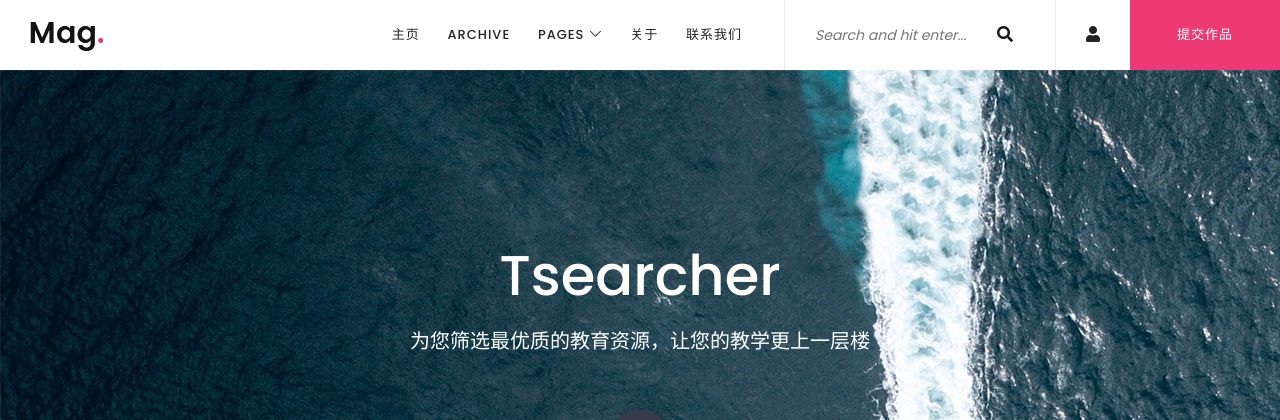
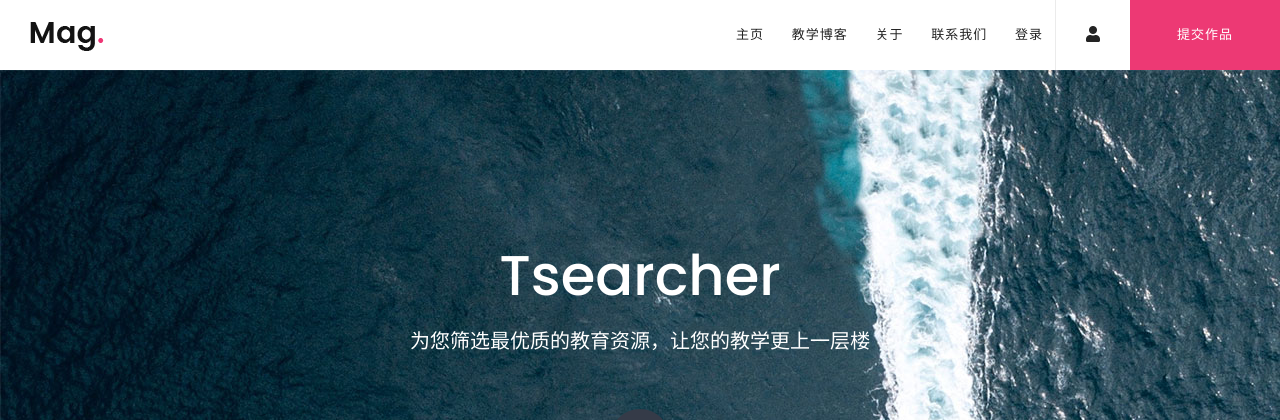
Before and after one commit to Ledzy/tsearcher, a Django app: page / in a window 1280 px wide. Shown: the top 420 px of the page. Run offline with Django 3.2, Linux system fonts and the light colour scheme; parts of the project's set-up code (start-up, migrations or seed data) failed here and were passed over; some libraries are stand-ins or nearby versions; some web fonts are replaced.

Commit message:
merge blog, haven't migrate

```diff
--- a/account/models.py
+++ b/account/models.py
@@ -8,7 +8,7 @@ from blog.models import Blog
 
 # Create your models here.
 class UserExtension(models.Model):
-    user = models.OneToOneField(User,on_delete=models.CASCADE,related_name="extension",parent_link=True,primary_key=True)
+    user = models.OneToOneField(User,on_delete=models.CASCADE,related_name="extension",parent_link=True)
     register_date = models.DateTimeField(auto_now_add=True)
     last_active = models.DateTimeField(auto_now=True)
     portrait = models.ImageField(null=True)
--- a/templates/index.html
+++ b/templates/index.html
@@ -62,8 +62,15 @@
                             <div class="classynav">
                                 <ul>
                                     <li class="active"><a href="index.html">主页</a></li>
-                                    <li><a href="archive.html">Archive</a></li>
-                                    <li><a href="#">Pages</a>
+                                    <li><a href="/blog">教学博客</a></li>
+                                    <li><a href="about.html">关于</a></li>
+                                    <li><a href="contact.html">联系我们</a></li>
+                                    {% if user.is_authenticated %}
+                                    <li>欢迎您,{{user.username}}</li>
+                                    {% else %}
+                                    <li><a href="/login">登录</a></li>
+                                    {% endif %}
+                                    <!-- <li><a href="#">Pages</a>
                                         <ul class="dropdown">
                                             <li><a href="index.html">Home</a></li>
                                             <li><a href="archive.html">Archive</a></li>
@@ -73,10 +80,9 @@
                                             <li><a href="submit-video.html">上传教学资源</a></li>
                                             <li><a href="login.html">登录</a></li>
                                         </ul>
-                                    </li>
+                                    </li> -->
 
-                                    <li><a href="about.html">关于</a></li>
-                                    <li><a href="contact.html">联系我们</a></li>
+
                                 </ul>
                             </div>
                             <!-- Nav End -->
@@ -84,12 +90,12 @@
 
                         <div class="top-meta-data d-flex align-items-center">
                             <!-- Top Search Area -->
-                            <div class="top-search-area">
+                            <!-- <div class="top-search-area">
                                 <form action="index.html" method="post">
                                     <input type="search" name="top-search" id="topSearch" placeholder="Search and hit enter...">
                                     <button type="submit" class="btn"><i class="fa fa-search" aria-hidden="true"></i></button>
                                 </form>
-                            </div>
+                            </div> -->
                             <!-- Login -->
                             <a href="/login" class="login-btn"><i class="fa fa-user" aria-hidden="true"></i></a>
                             <!-- Submit Video -->
--- a/tsearcher/urls.py
+++ b/tsearcher/urls.py
@@ -19,7 +19,7 @@ from . import views
 from blog.views import blog_list
 
 urlpatterns = [
-    path('',views.index, name='index'),
+    path('',views.index, name='home'),
     path('admin/', admin.site.urls),
     path('blog/',include('blog.urls')),
     path('account/',include('account.urls')),
--- a/tsearcher/views.py
+++ b/tsearcher/views.py
@@ -6,7 +6,10 @@ User = get_user_model()
 
 
 def index(request):
-    return render(request,'index.html')
+    user = request.user
+    context = {}
+    context['user'] = user
+    return render(request,'index.html',context)
 
 
 def login_(request):
@@ -18,7 +21,9 @@ def login_(request):
         password = request.POST.get("password")
 
         user = authenticate(username=username,password=password)
+        print(username)
         if user is not None:
+            print("login user")
             login(request,user)
             return redirect('/')
 
```
Also changed, not shown: db.sqlite3.
